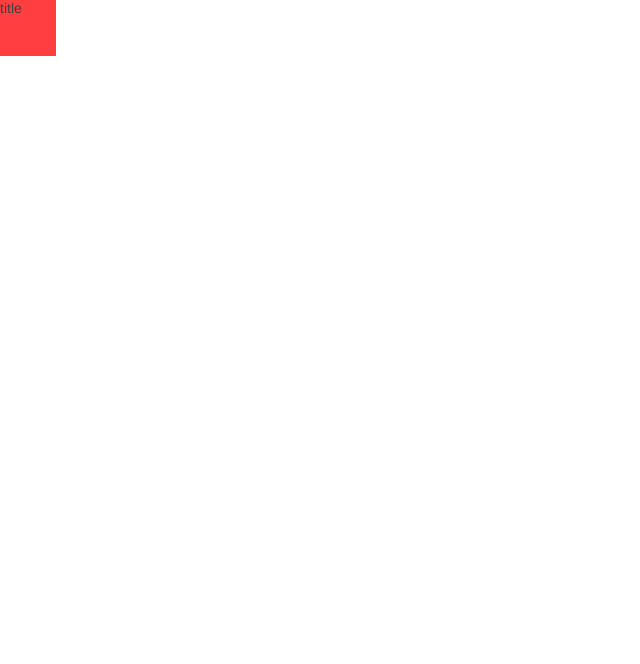
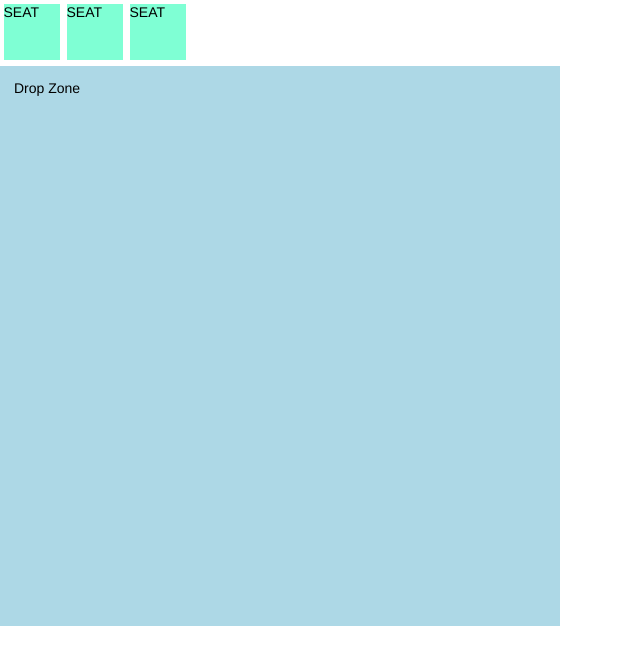
Before and after one commit to es5es5/office2, a Nuxt app: page /office/create in a window 1280 px wide. Shown: the top 664 px of the page, without its empty margins (0-640 px from the left). Built offline with nearby package versions, Linux system fonts and the light colour scheme.

Commit message:
DropZone

```diff
--- a/assets/scss/cmm.scss
+++ b/assets/scss/cmm.scss
@@ -58,16 +58,22 @@ body { overflow: visible; }
 
 @mixin grab {
 	cursor: move; /* fallback if grab cursor is unsupported */
+	cursor: -webkit-grab;
+	cursor: -moz-grab;
 	cursor: grab;
-	cursor: -moz-grab;
-	cursor: -webkit-grab;
 
 	/* (Optional) Apply a "closed-hand" cursor during drag operation. */
 	&:active {
+		cursor: -webkit-grabbing;
+		cursor: -moz-grabbing;
 		cursor: grabbing;
-		cursor: -moz-grabbing;
-		cursor: -webkit-grabbing;
 	}
+}
+
+@mixin grabbing {
+	cursor: -webkit-grabbing;
+	cursor: -moz-grabbing;
+	cursor: grabbing;
 }
 
 .sub_title {
--- a/assets/scss/draggable.scss
+++ b/assets/scss/draggable.scss
@@ -10,6 +10,11 @@
 	}
 }
 
+.dragging {
+	@include grabbing;
+}
+
 .dragOver {
+	@include grabbing;
 	background-color: green;
 }
--- a/components/_element/Seat.vue
+++ b/components/_element/Seat.vue
@@ -10,7 +10,7 @@
 		@dragover="dragOver"
 		@drop="drop"
 	>
-		<p class="seatTitle">{{ 'title' }}</p>
+		<p class="seatTitle">{{ 'SEAT' }}</p>
 	</div>
 </template>
 
@@ -30,9 +30,11 @@ export default {
 <style lang="scss" scoped>
 .seat {
 	position: relative;
+	display: inline-block;
 	width: 4rem;
 	height: 4rem;
-	background-color: red;
+	margin: .25rem;
+	background-color: aquamarine;
 }
 
 .seatTitle {
--- /dev/null
+++ b/components/_element/SimpleZone.vue
@@ -0,0 +1,37 @@
+<template>
+	<div class="simple_zone">
+		<div class="dropZone"
+			@dragover.prevent="onDragOver"
+			@drop="onDrop"
+			>
+			<p class="zoneName">Drop Zone</p>
+		</div>
+	</div>
+</template>
+
+<script>
+export default {
+	name: 'SimpleZone',
+	methods: {
+		onDragOver (ev) {
+			ev.preventDefault()
+			// console.log('Zone DragOver', ev)
+		},
+		onDrop (ev) {
+			if (ev) {
+				ev.preventDefault()
+				// console.log('Zone Dropped', ev)
+			}
+		}
+	}
+}
+</script>
+
+<style lang="scss" scoped>
+.dropZone {
+	width: 40rem;
+	height: 40rem;
+	padding: 1rem;
+	background-color: lightblue;
+}
+</style>
--- a/components/index.js
+++ b/components/index.js
@@ -1,7 +1,9 @@
 import Seat from './_element/Seat'
+import SimpleZone from './_element/SimpleZone'
 
 export default {
 	install (Vue) {
 		Vue.component('Seat', Seat)
+		Vue.component('SimpleZone', SimpleZone)
 	}
 }
--- a/pages/office/create.vue
+++ b/pages/office/create.vue
@@ -1,7 +1,8 @@
 <template>
 	<div class="office_create">
-		<Seat>
+		<Seat v-for="(item, index) in 3" :key="index">
 		</Seat>
+		<SimpleZone></SimpleZone>
 	</div>
 </template>
 
@@ -9,13 +10,9 @@
 export default {
 	name: 'OfficeCreate',
 	methods: {
-		abc () {
-			console.log('asdf')
-		}
 	}
 }
 </script>
 
-<style>
-
+<style lang="scss" scoped>
 </style>
```
Also changed, not shown: components/MixinDraggable.vue (+7 -3 lines).
